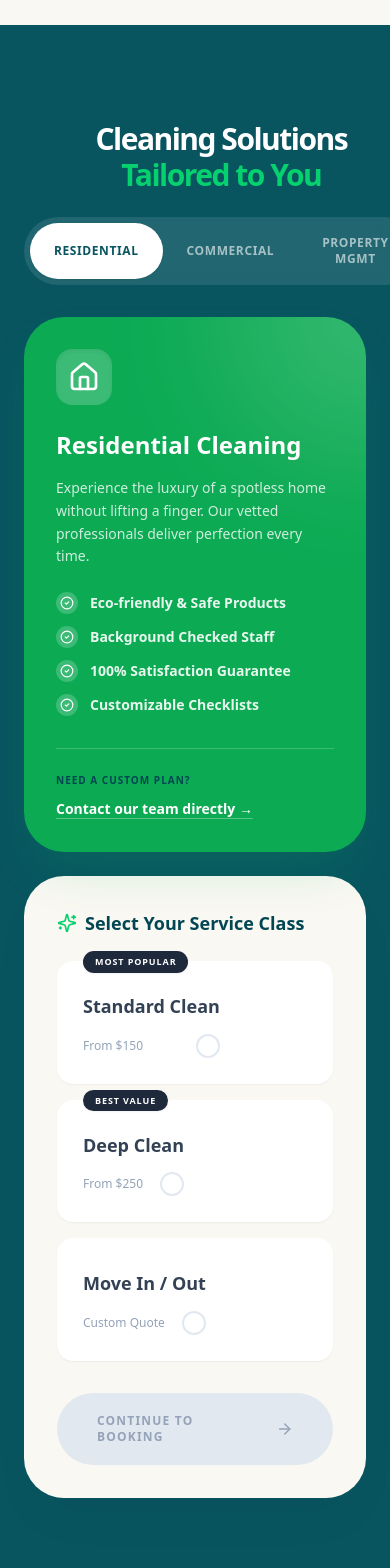
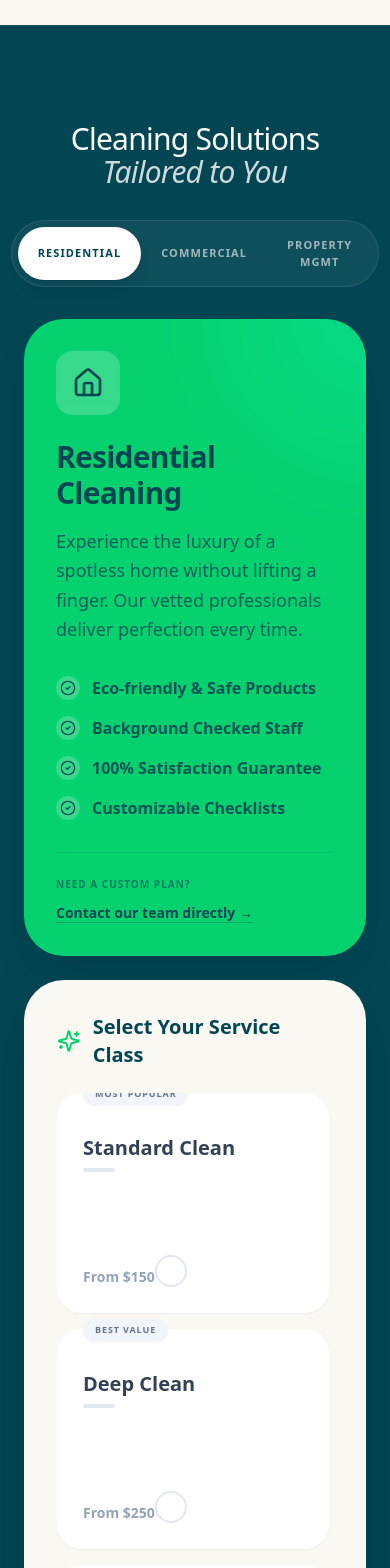
Before and after one commit to renatoquerales28-byte/extreme-cleaning-next, a Next.js app: page / in a window 390 px wide. Shown: the part 2060-3628 px from the top of the page. Built offline with nearby package versions, Linux system fonts and the light colour scheme.

Commit message:
feat: redesign ServiceSelectorSection for single-viewport responsive layout

```diff
--- a/src/components/home/ServiceSelectorSection.tsx
+++ b/src/components/home/ServiceSelectorSection.tsx
@@ -67,38 +67,36 @@ export default function ServiceSelectorSection() {
     const getWizardLink = () => {
         let url = `/wizard?type=${activeTab}`;
         if (selectedOption) {
-            // Map simple IDs to wizard compatible query params if needed
-            // For now passing as generic 'intensity' or 'service'
             url += `&intensity=${selectedOption}`;
         }
         return url;
     };
 
     return (
-        <section className="w-full bg-[#085560] relative overflow-hidden lg:h-screen lg:max-h-[1000px] flex flex-col justify-center py-24 lg:py-0">
-            <div className="max-w-[1700px] mx-auto px-6 lg:px-10 relative z-10 w-full h-full flex flex-col justify-center">
+        <section className="w-full bg-[#024653] relative overflow-hidden lg:h-[100svh] lg:max-h-[1000px] flex flex-col pt-24 pb-12 lg:pt-28 lg:pb-12 border-t border-white/5">
+            <div className="max-w-[1700px] mx-auto px-6 lg:px-10 relative z-10 w-full h-full flex flex-col">
 
-                {/* HEADLINE */}
-                <div className="text-center max-w-3xl mx-auto mb-8 lg:mb-12 shrink-0">
-                    <h2 className="text-3xl md:text-5xl font-black tracking-tighter text-white mb-6">
-                        Cleaning Solutions <br /> <span className="text-[#05D16E]">Tailored to You</span>
+                {/* HEADLINE & TABS - Fixed Height portion */}
+                <div className="flex flex-col md:flex-row items-center justify-between gap-8 mb-8 lg:mb-10 shrink-0">
+                    <h2 className="text-3xl lg:text-5xl font-normal tracking-tight text-white text-center md:text-left leading-[1.1]">
+                        Cleaning Solutions <br /> <span className="font-light italic opacity-80">Tailored to You</span>
                     </h2>
 
                     {/* TOGGLE PILL */}
-                    <div className="inline-flex bg-white/10 p-1.5 rounded-full relative backdrop-blur-sm">
+                    <div className="inline-flex bg-white/5 p-1.5 rounded-full relative backdrop-blur-sm border border-white/10">
                         {(['residential', 'commercial', 'pm'] as ServiceType[]).map((tab) => (
                             <button
                                 key={tab}
                                 onClick={() => { setActiveTab(tab); setSelectedOption(null); }}
                                 className={`
-                                    relative px-6 py-3 rounded-full text-xs font-bold uppercase tracking-wider transition-all z-10
-                                    ${activeTab === tab ? 'text-[#085560]' : 'text-white/60 hover:text-white'}
+                                    relative px-5 py-2.5 rounded-full text-[11px] font-bold uppercase tracking-widest transition-all z-10
+                                    ${activeTab === tab ? 'text-[#024653]' : 'text-white/60 hover:text-white'}
                                 `}
                             >
                                 {activeTab === tab && (
                                     <motion.div
                                         layoutId="activeTab"
-                                        className="absolute inset-0 bg-white rounded-full shadow-sm"
+                                        className="absolute inset-0 bg-white rounded-full shadow-lg"
                                         transition={{ type: "spring", bounce: 0.2, duration: 0.6 }}
                                     />
                                 )}
@@ -110,103 +108,110 @@ export default function ServiceSelectorSection() {
                     </div>
                 </div>
 
-                {/* CONTENT GRID */}
-                <div className="grid grid-cols-1 lg:grid-cols-12 gap-6 lg:gap-8 items-stretch shrink-0">
+                {/* CONTENT GRID - Fills remaining space */}
+                <div className="flex-1 grid grid-cols-1 lg:grid-cols-12 gap-6 min-h-0">
 
-                    {/* LEFT: INFO CARD (Dynamic) */}
+                    {/* LEFT: INFO CARD (Dynamic) - Green Card */}
                     <motion.div
                         layout
-                        className="lg:col-span-4 bg-[#0BAA53] rounded-[2.5rem] p-8 lg:p-10 text-white flex flex-col justify-between relative overflow-hidden min-h-[450px] shadow-2xl shadow-[#0BAA53]/20"
+                        className="lg:col-span-4 bg-[#05D16E] rounded-[2.5rem] p-8 lg:p-10 text-[#024653] flex flex-col relative overflow-hidden h-full shadow-2xl shadow-black/10"
                     >
-                        {/* Blob Decoration - Adjusted opacity for new bg */}
-                        <div className="absolute top-0 right-0 w-64 h-64 bg-white/20 rounded-full blur-[80px] -translate-y-1/2 translate-x-1/2" />
+                        {/* Blob Decoration */}
+                        <div className="absolute top-0 right-0 w-64 h-64 bg-white/20 rounded-full blur-[60px] -translate-y-1/2 translate-x-1/2 mix-blend-overlay" />
 
-                        <div className="relative z-10">
+                        <div className="relative z-10 flex flex-col h-full">
                             <AnimatePresence mode="wait">
                                 <motion.div
                                     key={activeTab}
-                                    initial={{ opacity: 0, y: 20 }}
-                                    animate={{ opacity: 1, y: 0 }}
-                                    exit={{ opacity: 0, y: -20 }}
+                                    initial={{ opacity: 0, x: -10 }}
+                                    animate={{ opacity: 1, x: 0 }}
+                                    exit={{ opacity: 0, x: 10 }}
                                     transition={{ duration: 0.3 }}
+                                    className="flex flex-col h-full"
                                 >
-                                    <div className="w-14 h-14 lg:w-16 lg:h-16 bg-white/20 rounded-2xl flex items-center justify-center mb-6 lg:mb-8 backdrop-blur-sm shadow-inner">
+                                    <div className="w-16 h-16 bg-white/20 rounded-2xl flex items-center justify-center mb-6 backdrop-blur-sm">
                                         {activeContent.icon}
                                     </div>
-                                    <h3 className="text-2xl lg:text-3xl font-bold mb-4">{activeContent.title}</h3>
-                                    <p className="text-white/80 leading-relaxed mb-6 lg:mb-8 font-medium text-sm lg:text-base">
+
+                                    <h3 className="text-3xl font-bold mb-4 tracking-tight">{activeContent.title}</h3>
+                                    <p className="text-[#024653]/80 leading-relaxed mb-8 font-medium text-lg">
                                         {activeContent.description}
                                     </p>
 
-                                    <ul className="space-y-3 lg:space-y-4">
+                                    <ul className="space-y-4 mb-auto">
                                         {activeContent.benefits.map((benefit, idx) => (
                                             <li key={idx} className="flex items-center gap-3">
                                                 <div className="p-1 rounded-full bg-white/20">
-                                                    <CheckCircle2 size={14} className="text-white" />
+                                                    <CheckCircle2 size={16} className="text-[#024653]" />
                                                 </div>
-                                                <span className="text-sm font-bold text-white/90">{benefit}</span>
+                                                <span className="font-bold text-[#024653]/90">{benefit}</span>
                                             </li>
                                         ))}
                                     </ul>
                                 </motion.div>
                             </AnimatePresence>
-                        </div>
 
-                        <div className="relative z-10 mt-8 lg:mt-12 pt-6 lg:pt-8 border-t border-white/20">
-                            <p className="text-[10px] font-black uppercase tracking-widest text-[#024653] mb-2">Need a Custom Plan?</p>
-                            <a href="/contact" className="text-sm font-bold underline decoration-white/30 underline-offset-4 hover:decoration-white transition-all text-white">
+                            <div className="relative z-10 mt-8 pt-6 border-t border-[#024653]/10">
+                                <p className="text-[10px] font-black uppercase tracking-widest text-[#024653]/60 mb-2">Need a Custom Plan?</p>
+                                <a href="/contact" className="text-sm font-bold underline decoration-[#024653]/30 underline-offset-4 hover:decoration-[#024653] transition-all text-[#024653]">
                                     Contact our team directly →
                                 </a>
                             </div>
+                        </div>
                     </motion.div>
 
-                    {/* RIGHT: INTERACTIVE SELECTION */}
-                    <div className="lg:col-span-8 flex flex-col justify-between gap-8 h-full">
-                        <div className="bg-[#F9F8F2] rounded-[2.5rem] p-8 lg:p-10 h-full border border-white/10 flex flex-col justify-center shadow-2xl shadow-black/5">
+                    {/* RIGHT: INTERACTIVE SELECTION - White Card */}
+                    <div className="lg:col-span-8 flex flex-col h-full min-h-0">
+                        <div className="bg-[#F9F8F2] rounded-[2.5rem] p-8 lg:p-10 h-full w-full border border-white/10 flex flex-col shadow-2xl shadow-black/20 overflow-hidden relative">
 
-                            <h4 className="text-lg font-bold text-[#024653] mb-6 flex items-center gap-2">
-                                <Sparkles className="text-[#05D16E]" size={20} />
+                            <div className="mb-6 flex items-center justify-between shrink-0">
+                                <h4 className="text-xl font-bold text-[#024653] flex items-center gap-3">
+                                    <Sparkles className="text-[#05D16E]" size={24} />
                                     Select Your Service Class
                                 </h4>
+                            </div>
 
-                            <div className="grid grid-cols-1 md:grid-cols-3 gap-4 mb-8">
+                            {/* Options Grid - Scrollable if needed but designed to fit */}
+                            <div className="grid grid-cols-1 md:grid-cols-3 gap-4 flex-1 min-h-0 overflow-y-auto pr-1 pb-1">
                                 <AnimatePresence mode="wait">
                                     {activeContent.options.map((option) => (
                                         <motion.button
                                             key={`${activeTab}-${option.id}`}
-                                            initial={{ opacity: 0, scale: 0.9 }}
+                                            initial={{ opacity: 0, scale: 0.95 }}
                                             animate={{ opacity: 1, scale: 1 }}
-                                            exit={{ opacity: 0, scale: 0.9 }}
+                                            exit={{ opacity: 0, scale: 0.95 }}
                                             onClick={() => setSelectedOption(option.id)}
                                             className={`
-                                                relative p-6 rounded-2xl text-left border-2 transition-all group flex flex-col h-full
+                                                relative p-6 rounded-[1.5rem] text-left border-2 transition-all group flex flex-col h-full min-h-[220px] justify-between
                                                 ${selectedOption === option.id
-                                                    ? 'bg-white border-[#05D16E] shadow-xl shadow-[#05D16E]/10 ring-4 ring-[#05D16E]/5'
-                                                    : 'bg-white border-transparent hover:border-slate-200 shadow-sm hover:shadow-md'
+                                                    ? 'bg-white border-[#05D16E] shadow-xl shadow-[#05D16E]/10 ring-4 ring-[#05D16E]/5 z-10'
+                                                    : 'bg-white border-transparent hover:border-slate-200 shadow-sm hover:shadow-lg'
                                                 }
                                             `}
                                         >
                                             {option.tag && (
                                                 <span className={`
                                                     absolute -top-3 left-6 px-3 py-1 text-[9px] font-black uppercase tracking-widest rounded-full shadow-sm
-                                                    ${selectedOption === option.id ? 'bg-[#05D16E] text-[#024653]' : 'bg-slate-800 text-white'}
+                                                    ${selectedOption === option.id ? 'bg-[#024653] text-white' : 'bg-slate-100 text-slate-500'}
                                                 `}>
                                                     {option.tag}
                                                 </span>
                                             )}
 
-                                            <div className="flex-1 flex flex-col justify-between gap-4 mt-2">
-                                                <h5 className={`font-bold text-lg leading-tight ${selectedOption === option.id ? 'text-[#024653]' : 'text-slate-700'}`}>
+                                            <div className="mt-4">
+                                                <h5 className={`font-bold text-xl leading-tight mb-2 ${selectedOption === option.id ? 'text-[#024653]' : 'text-slate-700'}`}>
                                                     {option.label}
                                                 </h5>
-                                                <div className="flex items-center justify-between mt-auto">
-                                                    <span className="text-xs font-medium text-slate-400">{option.price}</span>
+                                                <div className={`h-1 w-8 rounded-full ${selectedOption === option.id ? 'bg-[#05D16E]' : 'bg-slate-200'}`} />
+                                            </div>
+
+                                            <div className="flex items-end justify-between mt-6">
+                                                <span className="text-sm font-bold text-slate-400 block">{option.price}</span>
                                                 <div className={`
-                                                        w-6 h-6 shrink-0 rounded-full border-2 flex items-center justify-center transition-colors
+                                                    w-8 h-8 shrink-0 rounded-full border-2 flex items-center justify-center transition-colors
                                                     ${selectedOption === option.id ? 'border-[#05D16E] bg-[#05D16E]' : 'border-slate-200'}
                                                 `}>
-                                                        {selectedOption === option.id && <CheckCircle2 size={14} className="text-white" />}
-                                                    </div>
+                                                    {selectedOption === option.id && <CheckCircle2 size={16} className="text-white" />}
                                                 </div>
                                             </div>
                                         </motion.button>
@@ -214,8 +219,8 @@ export default function ServiceSelectorSection() {
                                 </AnimatePresence>
                             </div>
 
-                            {/* ACTION AREA */}
-                            <div className="flex justify-end mt-auto">
+                            {/* ACTION AREA - Fixed at bottom */}
+                            <div className="flex justify-end mt-8 shrink-0 pt-6 border-t border-[#024653]/5">
                                 <Link
                                     href={selectedOption ? getWizardLink() : '#'}
                                     className={`
```
Lines whose indentation alone changed are shown as unchanged.
